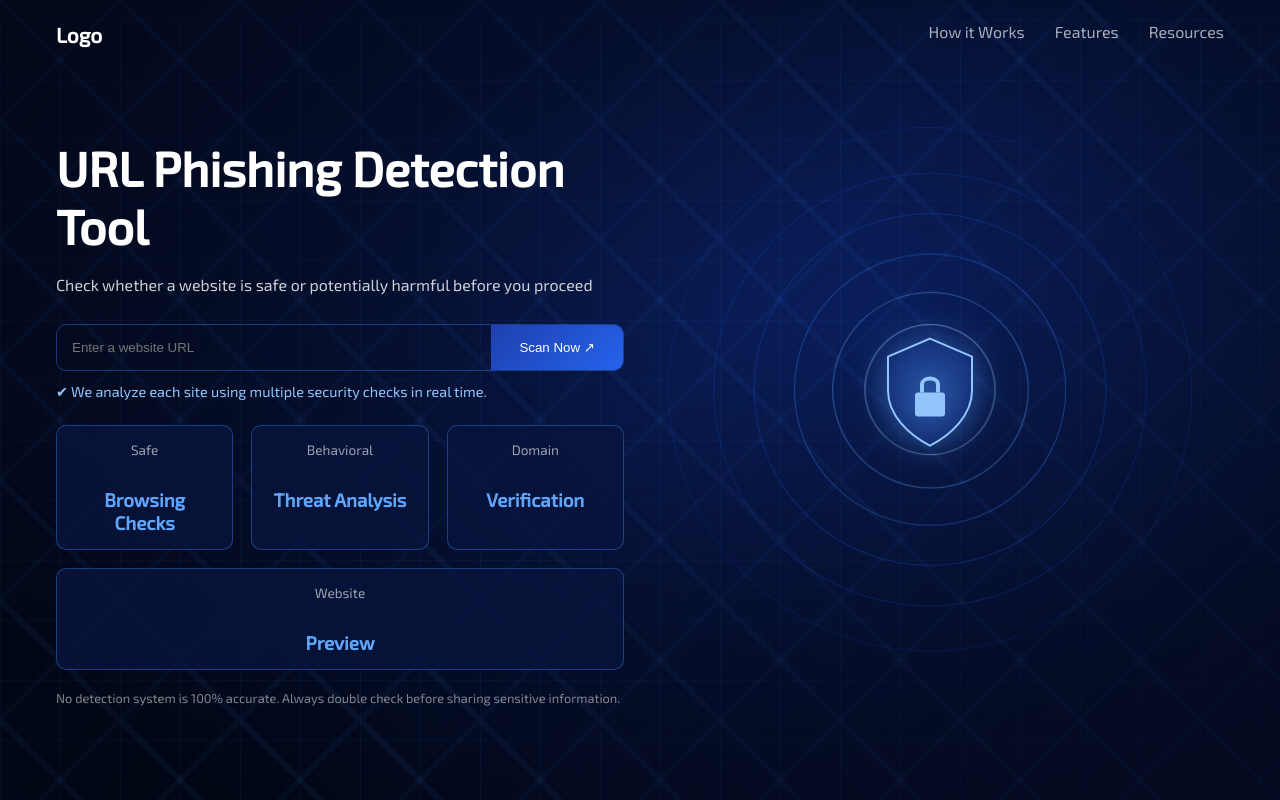
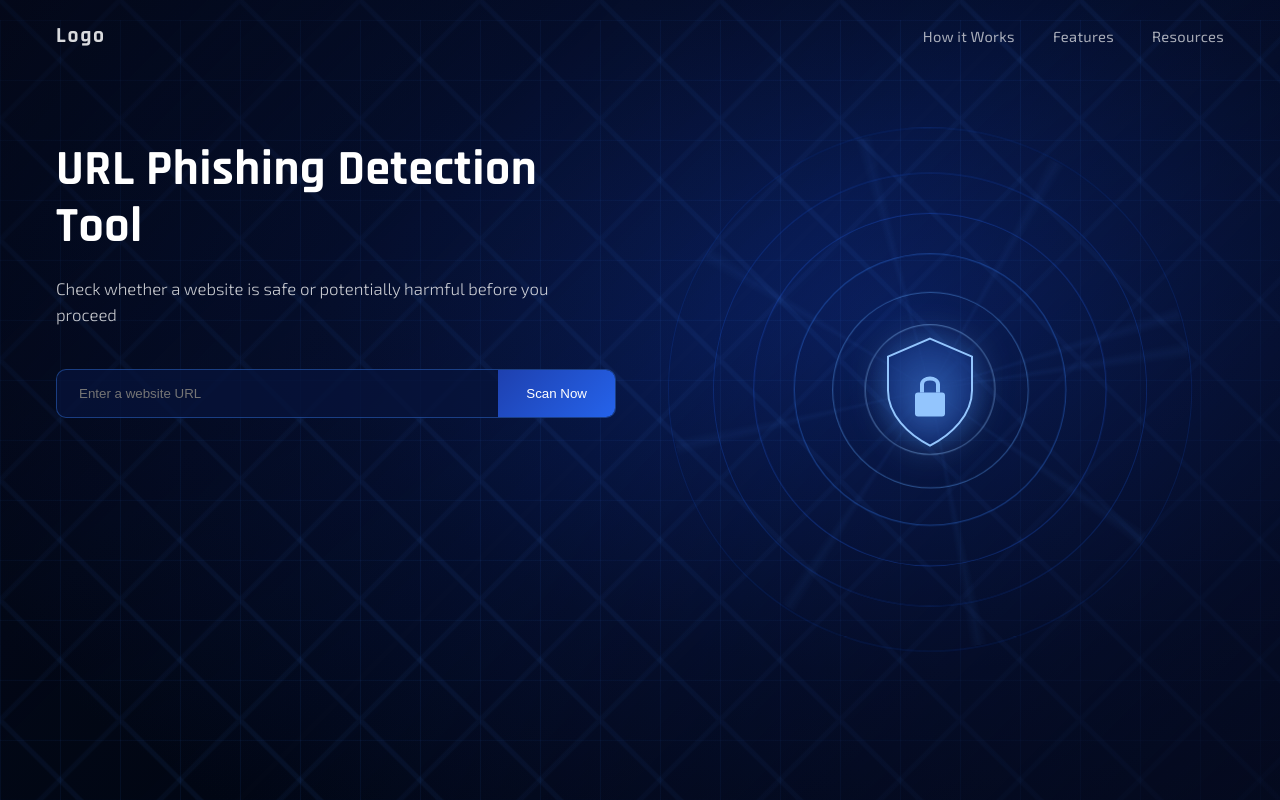
Before and after one commit to jatinkr8803/phishing-detector, a Flask app: page / in a window 1280 px wide. Run offline with Flask 3, Linux system fonts and the light colour scheme.

```diff
--- a/static/css/style.css
+++ b/static/css/style.css
@@ -1,8 +1,4 @@
-*, *::before, *::after {
-  box-sizing: border-box;
-  margin: 0;
-  padding: 0;
-}
+*, *::before, *::after { box-sizing: border-box; margin: 0; padding: 0; }
 
 :root {
   --navy-deep: #050a1f;
@@ -21,233 +17,252 @@
 }
 
 html, body {
-  width: 100%;
-  min-height: 100vh;
+  width: 100%; min-height: 100vh;
   font-family: 'Exo 2', sans-serif;
   background: var(--navy-deep);
   color: var(--white);
   overflow-x: hidden;
 }
 
-/* BACKGROUND */
+/* ── BACKGROUND ── */
 .bg-scene {
-  position: fixed;
-  inset: 0;
-  z-index: 0;
+  position: fixed; inset: 0; z-index: 0;
   background: radial-gradient(ellipse 80% 80% at 70% 40%, #0b2163 0%, #050f2e 55%, #020714 100%);
   overflow: hidden;
 }
 
+/* grid lines */
 .bg-scene::before {
   content: '';
-  position: absolute;
-  inset: 0;
+  position: absolute; inset: 0;
   background-image:
     linear-gradient(rgba(59,130,246,0.08) 1px, transparent 1px),
     linear-gradient(90deg, rgba(59,130,246,0.08) 1px, transparent 1px);
   background-size: 60px 60px;
   animation: gridShift 20s linear infinite;
 }
+@keyframes gridShift { from { transform: translateY(0); } to { transform: translateY(60px); } }
 
-@keyframes gridShift {
-  from { transform: translateY(0); }
-  to { transform: translateY(60px); }
-}
-
+/* diagonal overlay */
 .bg-scene::after {
   content: '';
-  position: absolute;
-  inset: 0;
+  position: absolute; inset: 0;
   background: linear-gradient(135deg, rgba(5,10,31,0.5) 0%, transparent 50%, rgba(5,10,31,0.7) 100%);
 }
 
+/* circuit-style decorative lines */
 .circuit-lines {
-  position: absolute;
-  inset: 0;
+  position: absolute; inset: 0;
   background-image:
     linear-gradient(45deg, transparent 48%, rgba(59,130,246,0.07) 49%, rgba(59,130,246,0.07) 51%, transparent 52%),
     linear-gradient(-45deg, transparent 48%, rgba(59,130,246,0.05) 49%, rgba(59,130,246,0.05) 51%, transparent 52%);
   background-size: 120px 120px;
 }
 
-/* SHIELD */
+/* ── SHIELD ── */
 .shield-wrapper {
   position: absolute;
-  top: 50%;
-  right: 7%;
+  top: 50%; right: 7%;
   transform: translateY(-52%);
-  width: 520px;
-  height: 520px;
+  width: 520px; height: 520px;
   z-index: 1;
   pointer-events: none;
 }
 
 .shield-rings {
-  position: relative;
-  width: 100%;
-  height: 100%;
-  display: flex;
-  align-items: center;
-  justify-content: center;
+  position: relative; width: 100%; height: 100%;
+  display: flex; align-items: center; justify-content: center;
 }
 
+/* concentric rings */
 .ring {
   position: absolute;
   border-radius: 50%;
   border: 1px solid;
   animation: ringPulse 4s ease-in-out infinite;
 }
-
-.ring-1 { width: 520px; height: 520px; border-color: rgba(37,99,235,0.18); }
-.ring-2 { width: 430px; height: 430px; border-color: rgba(37,99,235,0.25); }
-.ring-3 { width: 350px; height: 350px; border-color: rgba(37,99,235,0.35); }
-.ring-4 { width: 270px; height: 270px; border-color: rgba(59,130,246,0.45); }
-.ring-5 { width: 195px; height: 195px; border-color: rgba(96,165,250,0.5); }
-.ring-6 {
-  width: 130px;
-  height: 130px;
-  border-color: rgba(147,197,253,0.6);
-  background: radial-gradient(circle, rgba(37,99,235,0.3) 0%, transparent 70%);
-}
+.ring-1 { width: 520px; height: 520px; border-color: rgba(37,99,235,0.18); animation-delay: 0s; }
+.ring-2 { width: 430px; height: 430px; border-color: rgba(37,99,235,0.25); animation-delay: 0.3s; }
+.ring-3 { width: 350px; height: 350px; border-color: rgba(37,99,235,0.35); animation-delay: 0.6s; }
+.ring-4 { width: 270px; height: 270px; border-color: rgba(59,130,246,0.45); animation-delay: 0.9s; }
+.ring-5 { width: 195px; height: 195px; border-color: rgba(96,165,250,0.5); animation-delay: 1.2s; }
+.ring-6 { width: 130px; height: 130px; border-color: rgba(147,197,253,0.6); animation-delay: 1.5s; background: radial-gradient(circle, rgba(37,99,235,0.3) 0%, transparent 70%); }
 
 @keyframes ringPulse {
-  0%,100% { opacity: 0.6; transform: scale(1); }
+  0%, 100% { opacity: 0.6; transform: scale(1); }
   50% { opacity: 1; transform: scale(1.01); }
 }
 
+/* shield icon */
 .shield-icon {
   position: absolute;
-  width: 100px;
-  height: 110px;
+  width: 100px; height: 110px;
+  z-index: 2;
 }
+.shield-icon svg { filter: drop-shadow(0 0 18px rgba(96,165,250,0.9)); }
 
-.shield-icon svg {
-  filter: drop-shadow(0 0 18px rgba(96,165,250,0.9));
+/* radial segment lines */
+.seg-lines {
+  position: absolute; inset: 0;
+  border-radius: 50%;
+  background: conic-gradient(
+    from 0deg,
+    transparent 0deg, rgba(59,130,246,0.06) 2deg, transparent 4deg,
+    transparent 44deg, rgba(59,130,246,0.06) 46deg, transparent 48deg,
+    transparent 88deg, rgba(59,130,246,0.06) 90deg, transparent 92deg,
+    transparent 132deg, rgba(59,130,246,0.06) 134deg, transparent 136deg,
+    transparent 176deg, rgba(59,130,246,0.06) 178deg, transparent 180deg,
+    transparent 220deg, rgba(59,130,246,0.06) 222deg, transparent 224deg,
+    transparent 264deg, rgba(59,130,246,0.06) 266deg, transparent 268deg,
+    transparent 308deg, rgba(59,130,246,0.06) 310deg, transparent 312deg,
+    transparent 352deg, rgba(59,130,246,0.06) 354deg, transparent 356deg
+  );
+  animation: segSpin 30s linear infinite;
 }
+@keyframes segSpin { to { transform: rotate(360deg); } }
 
-/* LAYOUT */
-.page {
-  position: relative;
-  z-index: 2;
-  min-height: 100vh;
-  display: flex;
-  flex-direction: column;
-}
+/* ── LAYOUT ── */
+.page { position: relative; z-index: 2; min-height: 100vh; display: flex; flex-direction: column; }
 
-/* NAV */
+/* ── NAV ── */
 nav {
-  display: flex;
-  justify-content: space-between;
+  display: flex; align-items: center; justify-content: space-between;
   padding: 22px 56px;
 }
-
 .logo {
-  font-size: 1.3rem;
-  font-weight: 700;
+  font-family: 'Rajdhani', sans-serif;
+  font-size: 1.35rem; font-weight: 700;
+  letter-spacing: 0.08em;
+  color: var(--white);
+  opacity: 0.85;
 }
-
 .nav-links {
-  display: flex;
-  gap: 30px;
+  display: flex; align-items: center; gap: 38px;
   list-style: none;
 }
+.nav-links a {
+  text-decoration: none; color: var(--text-muted);
+  font-size: 0.92rem; font-weight: 400;
+  letter-spacing: 0.02em;
+  transition: color 0.2s;
+}
+.nav-links a:hover { color: var(--white); }
 
-.nav-links a {
-  color: var(--text-muted);
-  text-decoration: none;
-}
-
-/* HERO */
+/* ── HERO ── */
 .hero {
-  padding: 70px 56px;
+  flex: 1;
+  padding: 70px 56px 60px;
   max-width: 680px;
 }
-
 .hero h1 {
-  font-size: 3rem;
+  font-family: 'Rajdhani', sans-serif;
+  font-size: clamp(2.2rem, 4vw, 3.1rem);
+  font-weight: 700;
+  line-height: 1.15;
+  letter-spacing: 0.01em;
+  color: var(--white);
   margin-bottom: 20px;
 }
-
 .hero p {
-  color: rgba(255,255,255,0.8);
-  margin-bottom: 30px;
+  font-size: 1.05rem;
+  font-weight: 300;
+  color: rgba(255,255,255,0.78);
+  line-height: 1.55;
+  max-width: 520px;
+  margin-bottom: 42px;
 }
 
 /* SEARCH */
 .search-box {
   display: flex;
-  border: 1px solid rgba(59,130,246,0.4);
+  background: rgba(8, 20, 60, 0.72);
+  border: 1.5px solid rgba(59,130,246,0.4);
   border-radius: 10px;
   overflow: hidden;
+  max-width: 560px;
 }
-
 .search-box input {
   flex: 1;
-  padding: 15px;
   background: none;
   border: none;
-  color: white;
+  padding: 16px 22px;
+  color: var(--white);
 }
-
-/* BUTTON */
 .btn-scan {
   padding: 14px 28px;
   background: linear-gradient(135deg, #1e40af, #2563eb);
   border: none;
-  color: white;
+  color: var(--white);
   cursor: pointer;
-  font-weight: 500;
-  transition: 0.3s;
 }
 
-.btn-scan:hover {
-  background: linear-gradient(135deg, #2563eb, #3b82f6);
-  transform: translateY(-1px);
+/* RESULT */
+.result-area {
+  max-width: 560px;
+  margin-top: 14px;
+  display: none;
+}
+.result-area.visible { display: block; }
+.result-box {
+  background: rgba(8, 20, 60, 0.8);
+  border-radius: 10px;
+  border: 1.5px solid;
+  padding: 16px 20px;
+}
+.result-box.safe { border-color: rgba(34,197,94,0.55); }
+.result-box.danger { border-color: rgba(239,68,68,0.55); }
+.result-box.analyzing { border-color: rgba(59,130,246,0.55); }
+.extra-results {
+  margin-top: 15px;
+  color: white;
 }
 
-/* INFO LINE */
-.scan-info {
-  margin-top: 12px;
-  font-size: 0.9rem;
-  color: var(--blue-accent);
+.extra-results img {
+  margin-top: 10px;
+  border-radius: 8px;
+  border: 1px solid rgba(255,255,255,0.2);
 }
+/* ============================= */
+/* 🔥 FEATURES HORIZONTAL FIX */
+/* ============================= */
 
-/* FEATURES */
 .features {
   display: flex;
-  gap: 18px;
-  margin-top: 25px;
+  justify-content: space-between;
+  gap: 15px;
+  margin-top: 18px;
   flex-wrap: wrap;
 }
 
 .feature-card {
   flex: 1;
-  min-width: 140px;
-  padding: 15px;
+  min-width: 150px;
   background: rgba(8, 20, 60, 0.8);
   border: 1px solid rgba(59,130,246,0.4);
   border-radius: 10px;
+  padding: 15px;
   text-align: center;
   transition: 0.3s;
 }
 
 .feature-card:hover {
-  border-color: #60a5fa;
-  box-shadow: 0 0 10px rgba(59,130,246,0.3);
+  border-color: rgba(96,165,250,0.8);
+  box-shadow: 0 0 12px rgba(59,130,246,0.3);
 }
 
 .feature-card p {
   font-size: 0.85rem;
-  color: rgba(255,255,255,0.6);
+  color: rgba(255,255,255,0.7);
+  margin-bottom: 6px;
 }
 
 .feature-card h3 {
+  font-size: 1.2rem;
+  font-weight: 600;
   color: #60a5fa;
 }
 
-/* DISCLAIMER */
-.disclaimer {
-  margin-top: 20px;
-  font-size: 0.8rem;
-  color: rgba(255,255,255,0.5);
+/* Screenshot spacing */
+.extra-results {
+  margin-top: 15px;
 }
--- a/templates/index.html
+++ b/templates/index.html
@@ -2,11 +2,12 @@
 <html lang="en">
 <head>
 <meta charset="UTF-8">
+<meta name="google-site-verification" content="iZuzBW00Q5H-3NVgQ6rVMjrtXu1yfRh4-b7oINAzc78" />
 <meta name="viewport" content="width=device-width, initial-scale=1.0">
 <title>SecureMind - Phishing Detection Tool</title>
 
 <link href="https://fonts.googleapis.com/css2?family=Rajdhani:wght@400;600;700&family=Exo+2:wght@300;400;500&display=swap" rel="stylesheet">
-<link rel="stylesheet" href="{{ url_for('static', filename='css/style.css') }}?v=3">
+<link rel="stylesheet" href="{{ url_for('static', filename='css/style.css') }}?v=2">
 </head>
 
 <body>
@@ -15,9 +16,10 @@
   <div class="circuit-lines"></div>
 </div>
 
-<!-- SHIELD -->
+<!-- ✅ RESTORED RINGS + LOCK -->
 <div class="shield-wrapper">
   <div class="shield-rings">
+
     <div class="ring ring-1"></div>
     <div class="ring ring-2"></div>
     <div class="ring ring-3"></div>
@@ -27,7 +29,7 @@
 
     <div class="seg-lines"></div>
 
-    <!-- LOCK -->
+    <!-- LOCK ICON -->
     <div class="shield-icon">
       <svg viewBox="0 0 100 115" fill="none">
         <path d="M50 4 L92 22 L92 56 C92 80 72 100 50 111 C28 100 8 80 8 56 L8 22 Z"
@@ -38,6 +40,7 @@
               stroke="#93c5fd" stroke-width="4"/>
       </svg>
     </div>
+
   </div>
 </div>
 
@@ -56,17 +59,9 @@
   <h1>URL Phishing Detection Tool</h1>
   <p>Check whether a website is safe or potentially harmful before you proceed</p>
 
-  <!-- SEARCH -->
   <div class="search-box">
     <input type="text" id="urlInput" placeholder="Enter a website URL">
-    <button class="btn-scan" id="scanBtn">
-      Scan Now ↗
-    </button>
-  </div>
-
-  <!-- ✅ NEW LINE -->
-  <div class="scan-info">
-    ✔ We analyze each site using multiple security checks in real time.
+    <button class="btn-scan" id="scanBtn">Scan Now</button>
   </div>
 
   <!-- RESULT -->
@@ -80,30 +75,20 @@
     <div class="features">
 
       <div class="feature-card">
-        <p>Safe</p>
-        <h3>Browsing Checks</h3>
+        <p>Domain Age(in days)</p>
+        <h3 id="domainAge">-</h3>
       </div>
 
       <div class="feature-card">
-        <p>Behavioral</p>
-        <h3>Threat Analysis</h3>
+        <p>Safe Browsing</p>
+        <h3 id="safeBrowsing">-</h3>
       </div>
 
       <div class="feature-card">
-        <p>Domain</p>
-        <h3>Verification</h3>
+        <p>Phishing Risk</p>
+        <h3 id="aiScore">-</h3>
       </div>
 
-      <div class="feature-card">
-        <p>Website</p>
-        <h3>Preview</h3>
-      </div>
-
-    </div>
-
-    <!-- ✅ DISCLAIMER -->
-    <div class="disclaimer">
-      No detection system is 100% accurate. Always double check before sharing sensitive information.
     </div>
 
   </div>
@@ -112,6 +97,6 @@
 
 </div>
 
-<script src="{{ url_for('static', filename='js/script.js') }}?v=3"></script>
+<script src="{{ url_for('static', filename='js/script.js') }}?v=2"></script>
 </body>
 </html>
```
